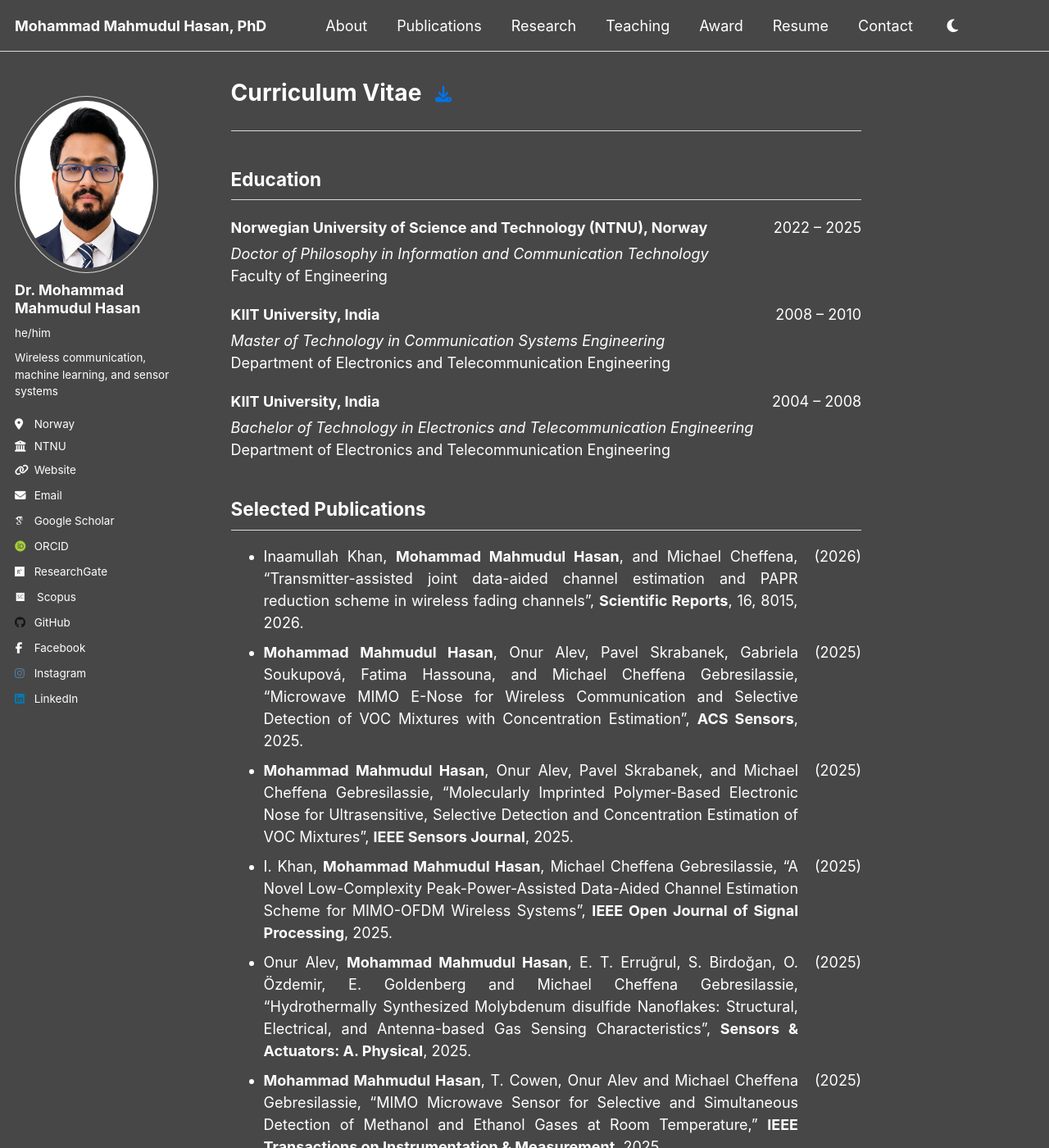
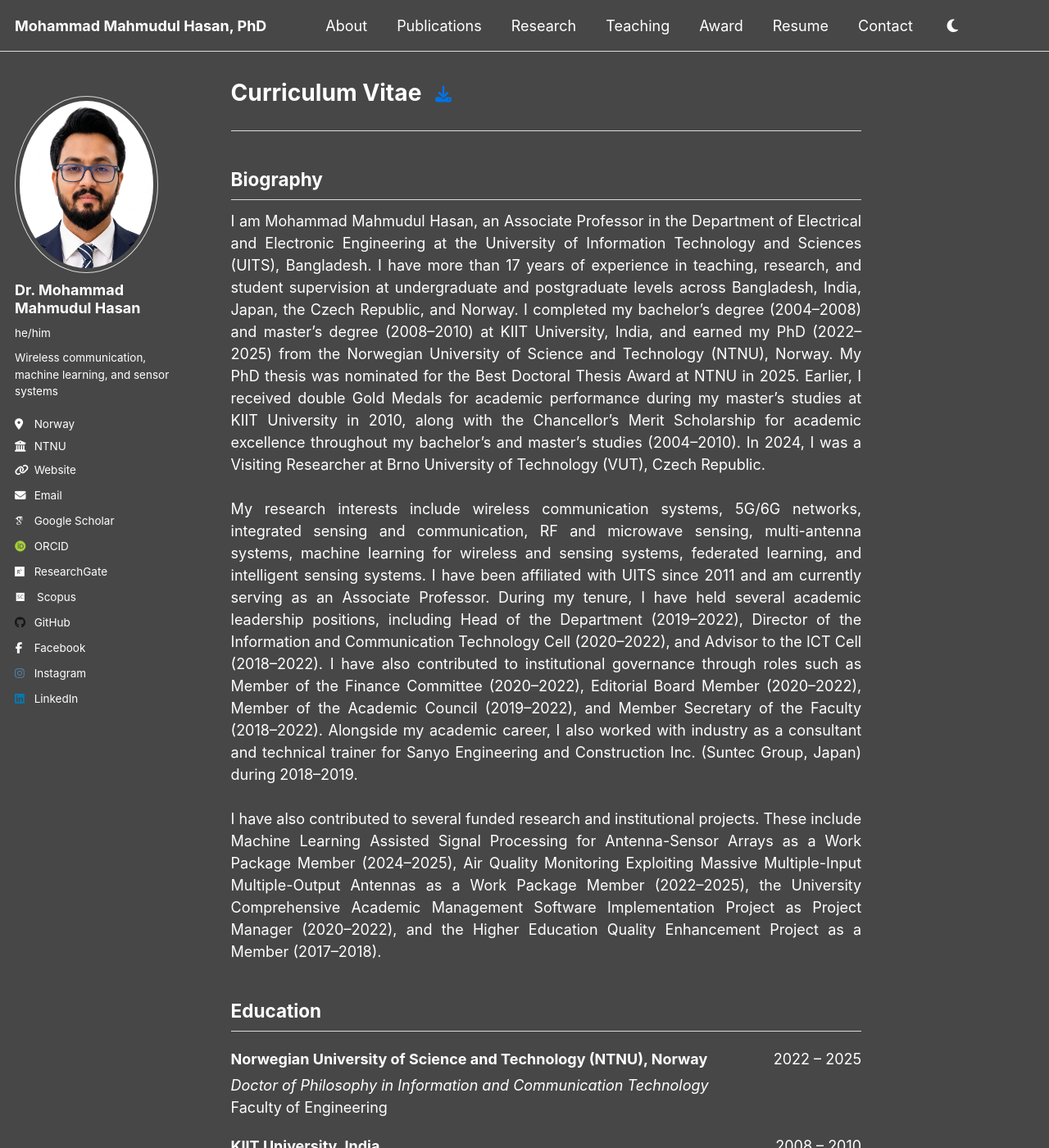
Before and after one commit to dearmahmud/dearmahmud.github.io, a Jekyll site: the page built from _pages/cv.md, in a window 1280 px wide and 1400 px high. Shown: the whole window at 82% size. Built offline with Jekyll 4.4.1, drawn with Linux system fonts in a browser that asks for light colours; some web fonts are replaced; some of the changed text lies outside the part shown.

Commit message:
Update cv.md

```diff
--- a/_pages/cv.md
+++ b/_pages/cv.md
@@ -14,7 +14,13 @@ redirect_from:
 
 ---
 
+## Biography
+<p style="text-align: justify;">
+I am Mohammad Mahmudul Hasan, an Associate Professor in the Department of Electrical and Electronic Engineering at the University of Information Technology and Sciences (UITS), Bangladesh. I have more than 17 years of experience in teaching, research, and student supervision at undergraduate and postgraduate levels across Bangladesh, India, Japan, the Czech Republic, and Norway. I completed my bachelor’s degree (2004–2008) and master’s degree (2008–2010) at KIIT University, India, and earned my PhD (2022–2025) from the Norwegian University of Science and Technology (NTNU), Norway. My PhD thesis was nominated for the Best Doctoral Thesis Award at NTNU in 2025. Earlier, I received double Gold Medals for academic performance during my master’s studies at KIIT University in 2010, along with the Chancellor’s Merit Scholarship for academic excellence throughout my bachelor’s and master’s studies (2004–2010). In 2024, I was a Visiting Researcher at Brno University of Technology (VUT), Czech Republic. <br><br>
+My research interests include wireless communication systems, 5G/6G networks, integrated sensing and communication, RF and microwave sensing, multi-antenna systems, machine learning for wireless and sensing systems, federated learning, and intelligent sensing systems. I have been affiliated with UITS since 2011 and am currently serving as an Associate Professor. During my tenure, I have held several academic leadership positions, including Head of the Department (2019–2022), Director of the Information and Communication Technology Cell (2020–2022), and Advisor to the ICT Cell (2018–2022). I have also contributed to institutional governance through roles such as Member of the Finance Committee (2020–2022), Editorial Board Member (2020–2022), Member of the Academic Council (2019–2022), and Member Secretary of the Faculty (2018–2022). Alongside my academic career, I also worked with industry as a consultant and technical trainer for Sanyo Engineering and Construction Inc. (Suntec Group, Japan) during 2018–2019. <br><br>
+I have also contributed to several funded research and institutional projects. These include Machine Learning Assisted Signal Processing for Antenna-Sensor Arrays as a Work Package Member (2024–2025), Air Quality Monitoring Exploiting Massive Multiple-Input Multiple-Output Antennas as a Work Package Member (2022–2025), the University Comprehensive Academic Management Software Implementation Project as Project Manager (2020–2022), and the Higher Education Quality Enhancement Project as a Member (2017–2018).
 
+</p>
 
 
 ## Education
@@ -351,22 +357,38 @@ redirect_from:
 
 ---
 
-## Research Projects
+## Research Projects and Initiatives
 
 <div style="margin-top: 20px; display: flex; justify-content: space-between;">
-  <span style="flex: 1; padding-right: 20px;"><strong>Machine Learning Assisted Signal Processing for Antenna-Sensor Array (MLSP-ASA)</strong></span>
+  <span style="flex: 1; padding-right: 20px;"><strong>Machine Learning Assisted Signal Processing for Antenna-Sensor Arrays</strong></span>
   <span style="white-space: nowrap; flex-shrink: 0;">2024–2025</span>
 </div>
 <div>
-  Member, Research Council of Norway (Project No. 353890)
+  Work Package Member, The Research Council of Norway (Project No. 353890)
 </div>
 
 <div style="margin-top: 20px; display: flex; justify-content: space-between;">
-  <span style="flex: 1; padding-right: 20px;"><strong>Air Quality Monitoring Exploiting Massive Multiple-Input Multiple-Output Antennas (AQMA)</strong></span>
+  <span style="flex: 1; padding-right: 20px;"><strong>Air Quality Monitoring Exploiting Massive Multiple-Input Multiple-Output Antennas</strong></span>
   <span style="white-space: nowrap; flex-shrink: 0;">2022–2025</span>
 </div>
 <div>
-  Member, Research Council of Norway (Project No. 324061)
+  Work Package Member, The Research Council of Norway (Project No. 324061)
+</div>
+
+<div style="margin-top: 20px; display: flex; justify-content: space-between;">
+  <span style="flex: 1; padding-right: 20px;"><strong>University Comprehensive Academic Management Software Implementation Project</strong></span>
+  <span style="white-space: nowrap; flex-shrink: 0;">2020–2022</span>
+</div>
+<div>
+  Project Manager, University of Information Technology and Sciences (UITS)
+</div>
+
+<div style="margin-top: 20px; display: flex; justify-content: space-between;">
+  <span style="flex: 1; padding-right: 20px;"><strong>Higher Education Quality Enhancement Project (HEQEP)</strong></span>
+  <span style="white-space: nowrap; flex-shrink: 0;">2017–2018</span>
+</div>
+<div>
+  Member, University Grants Commission, Bangladesh and the World Bank
 </div>
 
 ---
```
